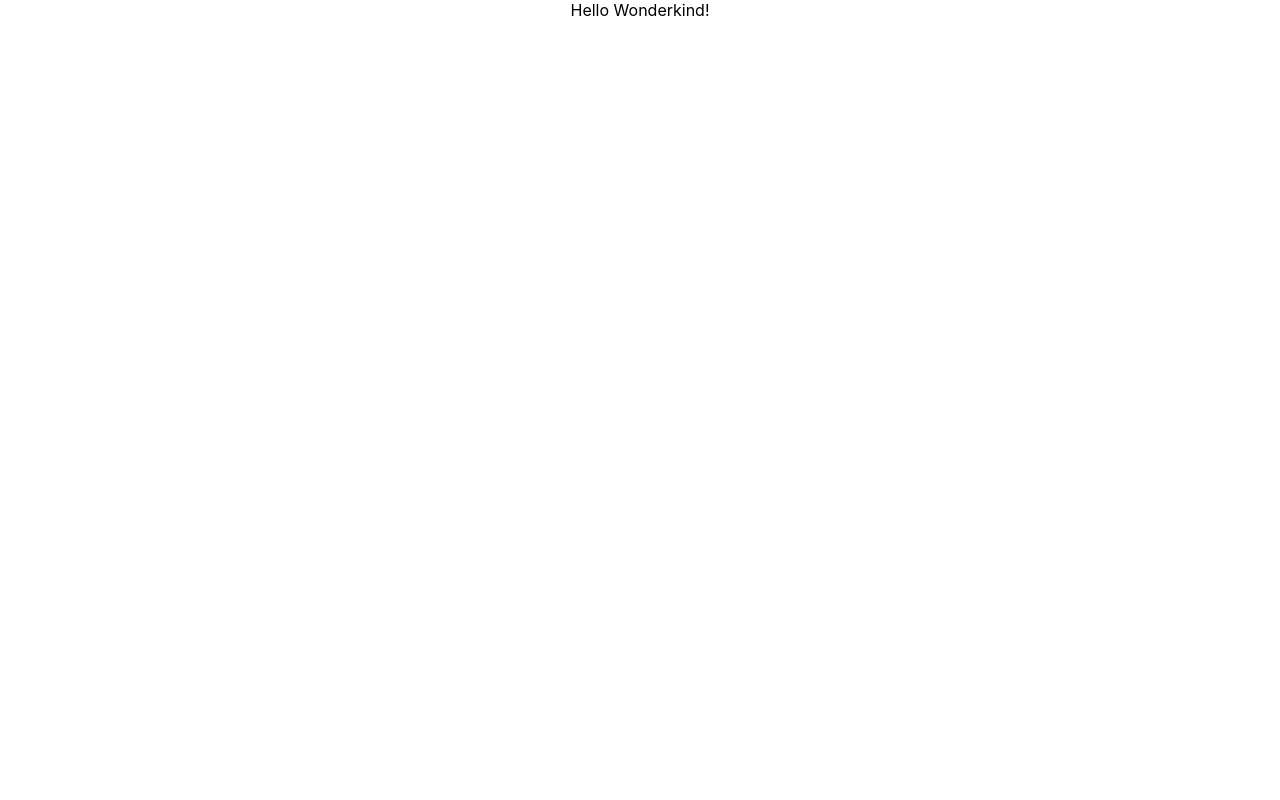
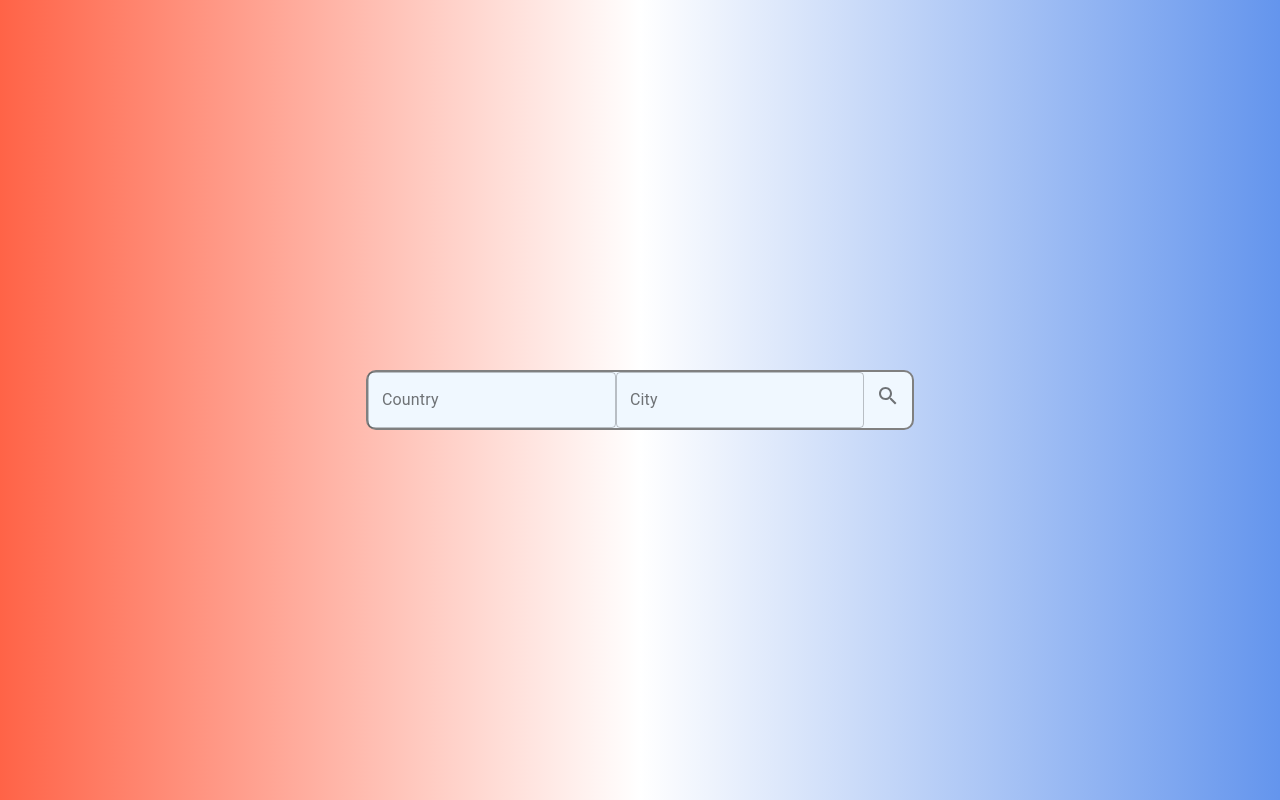
Before and after one commit to learnerdilip/wonderkind_assignment_Dilip, a React (Create React App) app: page / in a window 1280 px wide. Built offline with nearby package versions, Linux system fonts and the light colour scheme.

Commit message:
styling the input form

```diff
--- a/package.json
+++ b/package.json
@@ -4,6 +4,7 @@
   "private": true,
   "dependencies": {
     "@material-ui/core": "^4.10.0",
+    "@material-ui/icons": "^4.9.1",
     "@testing-library/jest-dom": "^4.2.4",
     "@testing-library/react": "^9.5.0",
     "@testing-library/user-event": "^7.2.1",
--- a/src/App.css
+++ b/src/App.css
@@ -1,3 +1,13 @@
 .App {
-  text-align: center;
+  background-image: linear-gradient(to right, tomato, white, cornflowerblue);
+  height: 100vh;
+  display: flex;
+  justify-content: center;
+  align-items: center;
 }
+
+form {
+  background-color: aliceblue;
+  border: solid gray 2px;
+  border-radius: 10px;
+}
--- a/src/App.tsx
+++ b/src/App.tsx
@@ -1,8 +1,13 @@
 import React from "react";
 import "./App.css";
+import InputContainer from "./conponents/input/InputContainer";
 
 function App() {
-  return <div className="App">Hello Wonderkind!</div>;
+  return (
+    <div className="App">
+      <InputContainer />
+    </div>
+  );
 }
 
 export default App;
--- /dev/null
+++ b/src/conponents/input/InputContainer.tsx
@@ -0,0 +1,54 @@
+import React, { useState } from "react";
+import { TextField, IconButton } from "@material-ui/core";
+import SearchIcon from "@material-ui/icons/Search";
+
+interface IinputState {
+  country: string;
+  city: string;
+}
+
+export default function InputContainer() {
+  const initialState: IinputState = {
+    country: "",
+    city: "",
+  };
+  const [formdata, setFormdata] = useState(initialState);
+  console.log(formdata);
+
+  const handleTextChange = (event: any) => {
+    const { name, value } = event.target;
+    setFormdata((prevState: IinputState) => ({ ...prevState, [name]: value }));
+  };
+
+  const handleSubmit = (event: any) => {
+    event.preventDefault();
+  };
+
+  return (
+    <div>
+      <form onSubmit={handleSubmit}>
+        <TextField
+          value={formdata.country}
+          variant="outlined"
+          name="country"
+          onChange={handleTextChange}
+          type="text"
+          size="medium"
+          label="Country"
+        />
+        <TextField
+          value={formdata.city}
+          variant="outlined"
+          name="city"
+          onChange={handleTextChange}
+          type="text"
+          size="medium"
+          label="City"
+        />
+        <IconButton>
+          <SearchIcon />
+        </IconButton>
+      </form>
+    </div>
+  );
+}
```
Also changed, not shown: 1 other file (tests, documents, lock files or other folders).
